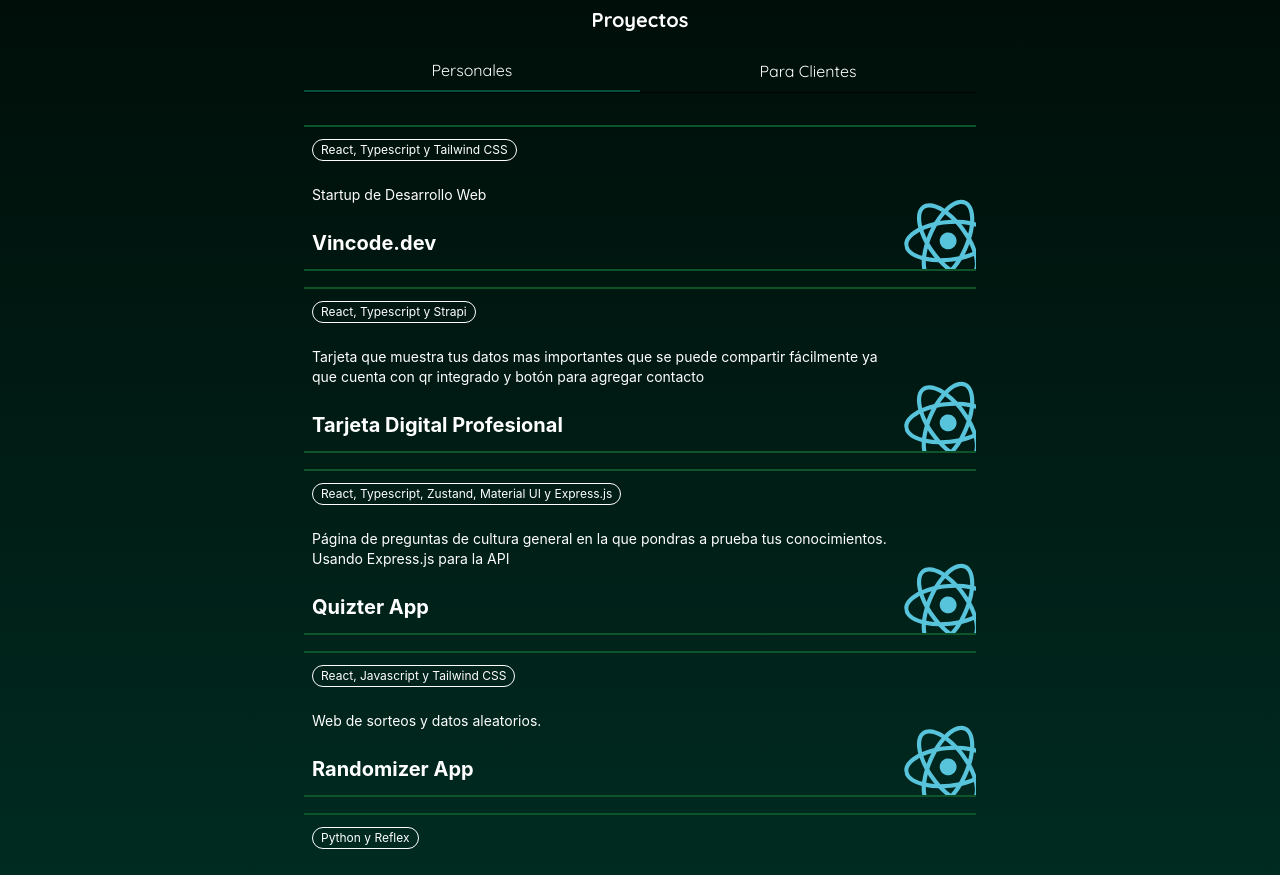
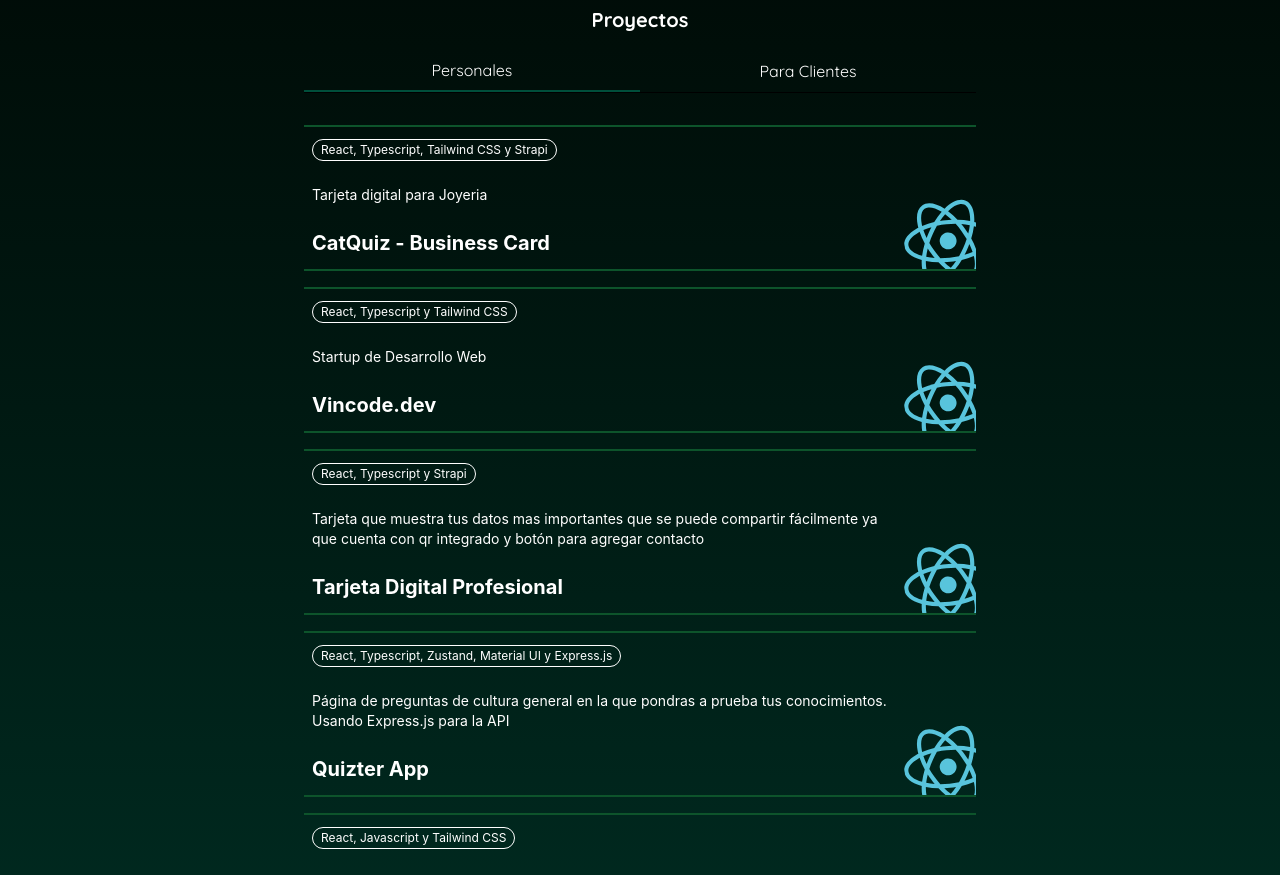
Before and after one commit to bryanvivancos/bjlinks-react-tailwind, a React (Vite) app: page / in a window 1280 px wide. Shown: the part 1140-2015 px from the top of the page. Built offline with nearby package versions, Linux system fonts and the light colour scheme; what @midudev/tailwind-animations would draw is missing.

Commit message:
Add CatQuiz project to ProjectsTab
Added a new Project component for 'CatQuiz - Business Card' with relevant details.

```diff
--- a/src/components/ProjectsTab.jsx
+++ b/src/components/ProjectsTab.jsx
@@ -17,6 +17,15 @@
     const contents = {
         personales: (
             <div>
+            <Project
+                url={"https://catquiz-card.vercel.app/"}
+                skillName={"React, Typescript, Tailwind CSS y Strapi"}
+                description={"Tarjeta digital para Joyeria"}
+                name={"CatQuiz - Business Card"}
+                skill={"react"}
+                span={"md:col-span-2"}
+                // background={reactBackground}
+            />
                 <Project
                 url={"https://vincode.dev"}
                 skillName={"React, Typescript y Tailwind CSS"}
```
